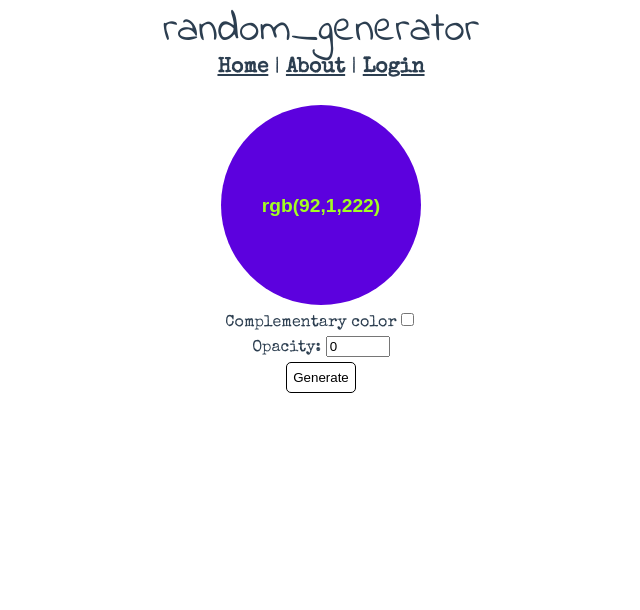
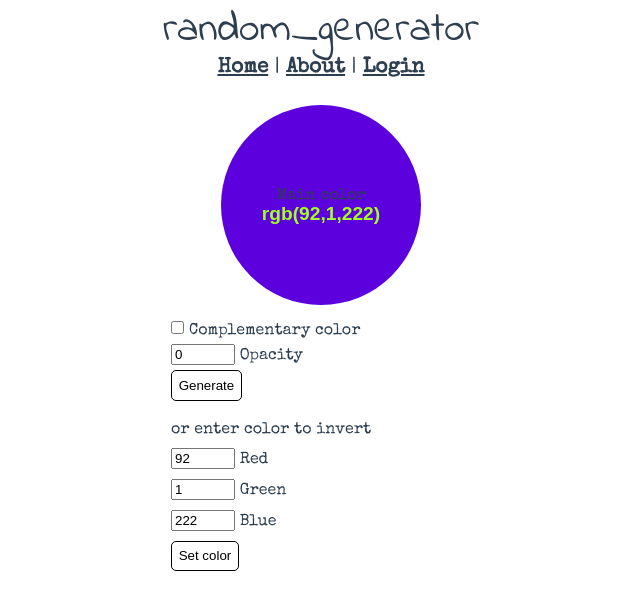
Before and after one commit to fredrikskogb/random_generator, a Vue app: page /#/colors in a window 1280 px wide. Shown: the top 610 px of the page, without its empty margins (319-959 px from the left). Built offline with nearby package versions, Linux system fonts and the light colour scheme.

Commit message:
added option for setting your own color

```diff
--- a/src/components/ColorBlock.vue
+++ b/src/components/ColorBlock.vue
@@ -2,6 +2,7 @@
   <div class="colors-block-container">
     <div class="color-container"
          ref="colorsBlock">
+      <p v-if="!inverted">Main color</p>
       <span class="color-text">{{this.color}}</span>
     </div>
   </div>
@@ -12,7 +13,7 @@
 
   export default Vue.extend( {
     name: 'ColorsBlock',
-    props: ['color', 'displayInvertedColor'],
+    props: ['color', 'inverted'],
     mounted(): void {
       this.setPropsColor();
     },
@@ -39,6 +40,7 @@
     display:flex;
     justify-content: center;
     align-items: center;
+    flex-direction: column;
     .color-text {
       font-family: Arial;
       font-weight: bold;
--- a/src/views/Colors.vue
+++ b/src/views/Colors.vue
@@ -10,13 +10,12 @@
     </div>
     <div class="color-options">
       <div class="color-option">
-        <label for="complementary-color">Complementary color</label>
         <input id="complementary-color"
                type="checkbox"
                @click="displayInvertedColor = !displayInvertedColor">
+        <label for="complementary-color">Complementary color</label>
       </div>
       <div>
-        <label for="opacity">Opacity: </label>
         <input id="opacity"
                type="number"
                max="1"
@@ -24,9 +23,31 @@
                step="0.1"
                v-model="opacity"
                v-on:change="setColors">
+        <label for="opacity"> Opacity</label>
       </div>
       <button class="generator-button color-option"
               @click="randomColor">Generate</button>
+      <div class="lower-section">
+        <p class="color-option">or enter color to invert</p>
+        <div class="individual-color">
+          <div class="color-option">
+            <input type="number" max="255" min="0" v-model="red">
+            <label> Red</label>
+          </div>
+
+          <div class="color-option">
+            <input type="number" max="255" min="0" v-model="green">
+            <label> Green</label>
+          </div>
+
+          <div class="color-option">
+            <input type="number" max="255" min="0" v-model="blue">
+            <label> Blue</label>
+          </div>
+        </div>
+        <button class="generator-button color-option"
+                @click="setColors">Set color</button>
+      </div>
     </div>
   </div>
 </template>
@@ -90,8 +111,14 @@
     }
   }
   .color-options {
+    width: 300px;
+    text-align: left;
+    margin: 1em auto;
+    #complementary-color {
+      margin: 0 5px 0 0;
+    }
     .color-option {
-      margin: 5px;
+      margin: 5px 0 5px 0;
     }
     .generator-button {
       cursor: pointer;
@@ -100,6 +127,14 @@
       padding: 0.5em;
       border: 1px solid black;
     }
+    .lower-section {
+      margin-top: 1em;
+      .individual-color {
+        display: flex;
+        flex-direction: column;
+      }
+    }
+
   }
 
 </style>
```
